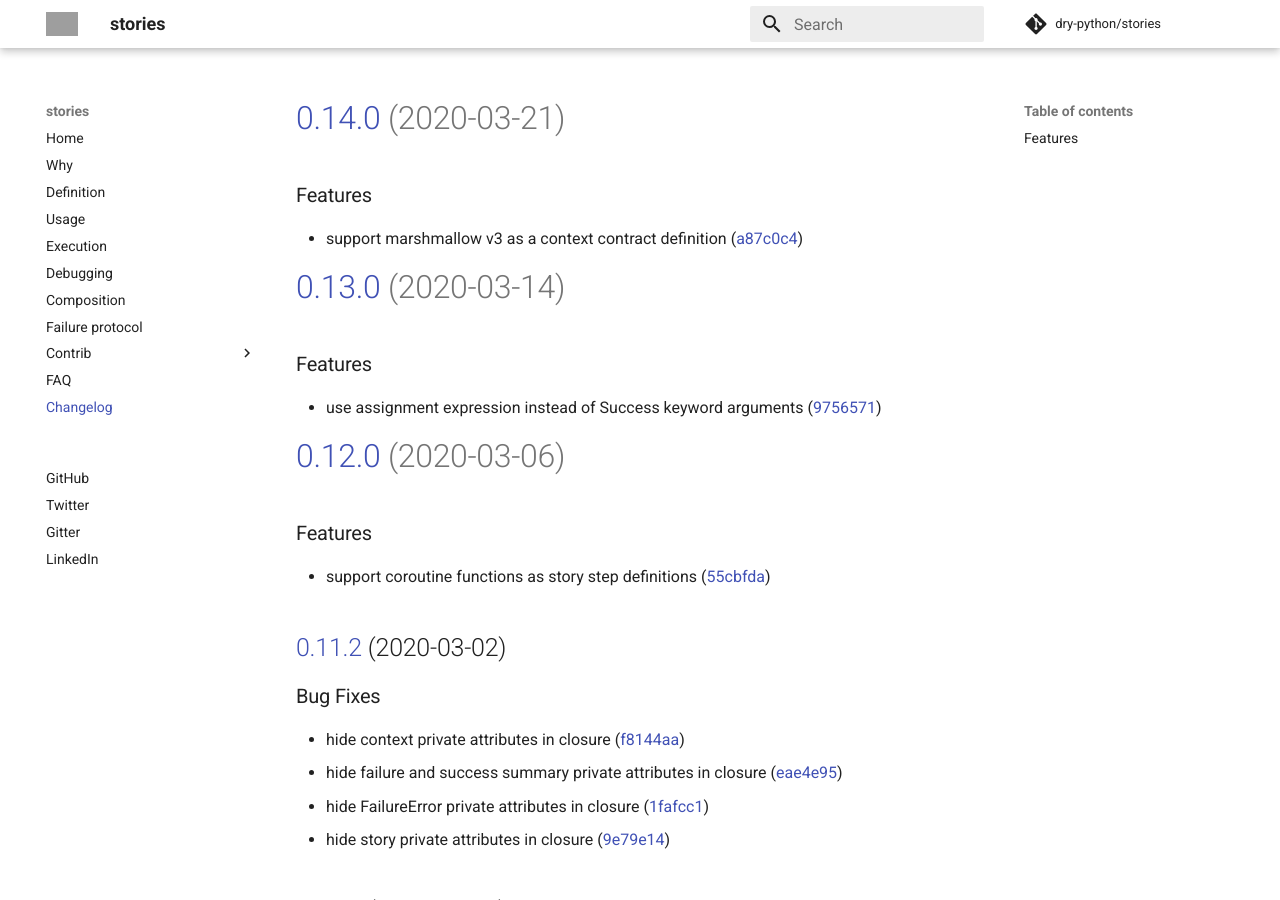
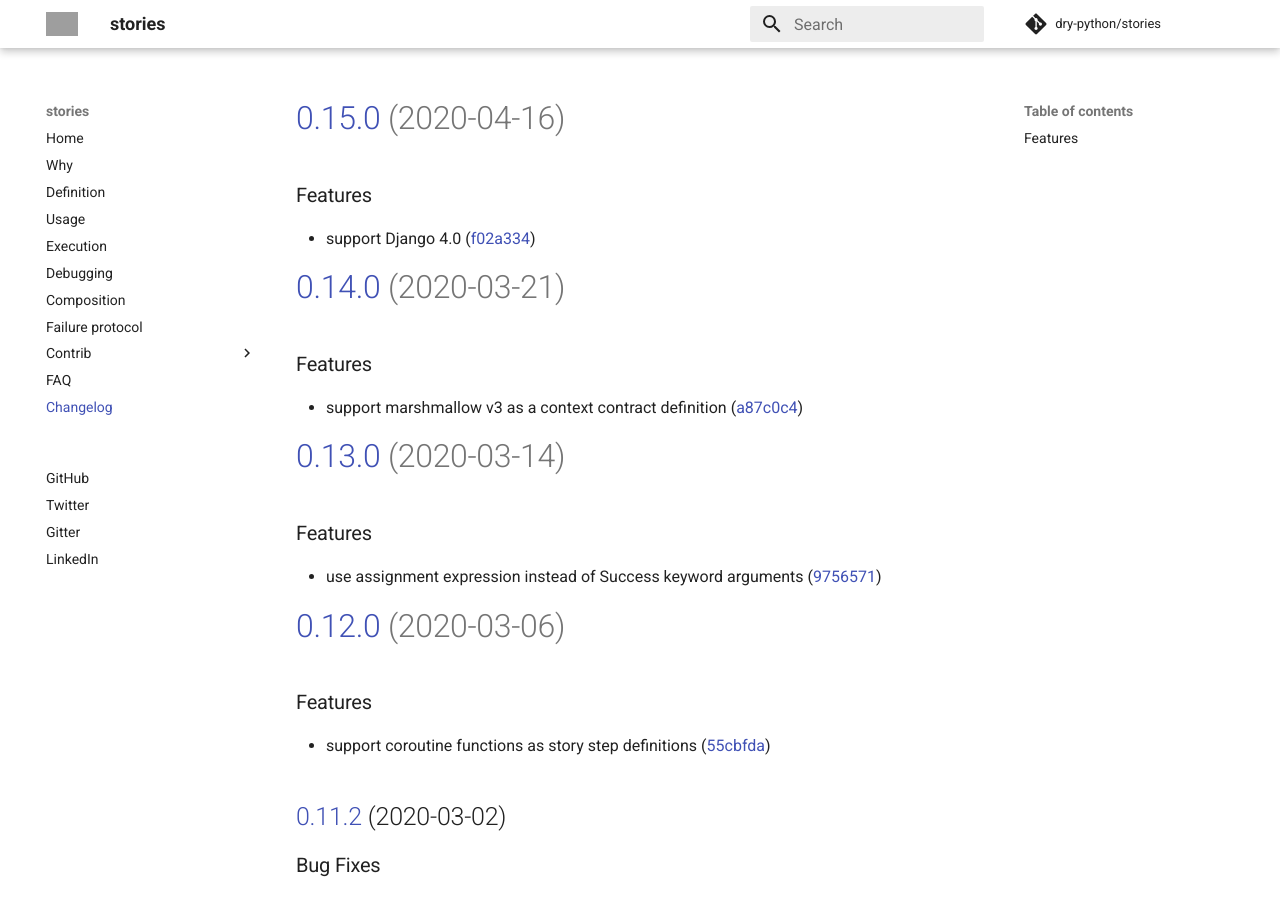
Before and after one commit to proofit404/stories, an MkDocs documentation site: the page built from docs/changelog.md, in a window 1280 px wide and 900 px high. Built offline with MkDocs 1.6.1 and Material for MkDocs 9.7.7, drawn with Linux system fonts in a browser that asks for light colours; comment, search, counter and statistics services are not loaded; grey boxes are pictures that could not be loaded.

Commit message:
chore(release): 0.15.0 [skip ci]
# [0.15.0](https://github.com/dry-python/stories/compare/0.14.0...0.15.0) (2020-04-16)

### Features

* support Django 4.0 ([f02a334](https://github.com/dry-python/stories/commit/f02a3341c58b7885a2095c11ff5bef4acf626e94))

```diff
--- a/docs/changelog.md
+++ b/docs/changelog.md
@@ -1,3 +1,9 @@
+# [0.15.0](https://github.com/dry-python/stories/compare/0.14.0...0.15.0) (2020-04-16)
+
+### Features
+
+- support Django 4.0 ([f02a334](https://github.com/dry-python/stories/commit/f02a3341c58b7885a2095c11ff5bef4acf626e94))
+
 # [0.14.0](https://github.com/dry-python/stories/compare/0.13.0...0.14.0) (2020-03-21)
 
 ### Features
--- a/pyproject.toml
+++ b/pyproject.toml
@@ -1,6 +1,6 @@
 [tool.poetry]
 name = "stories"
-version = "0.14.0"
+version = "0.15.0"
 
 description = "Define a user story in the business transaction DSL"
 readme = "README.md"
```
